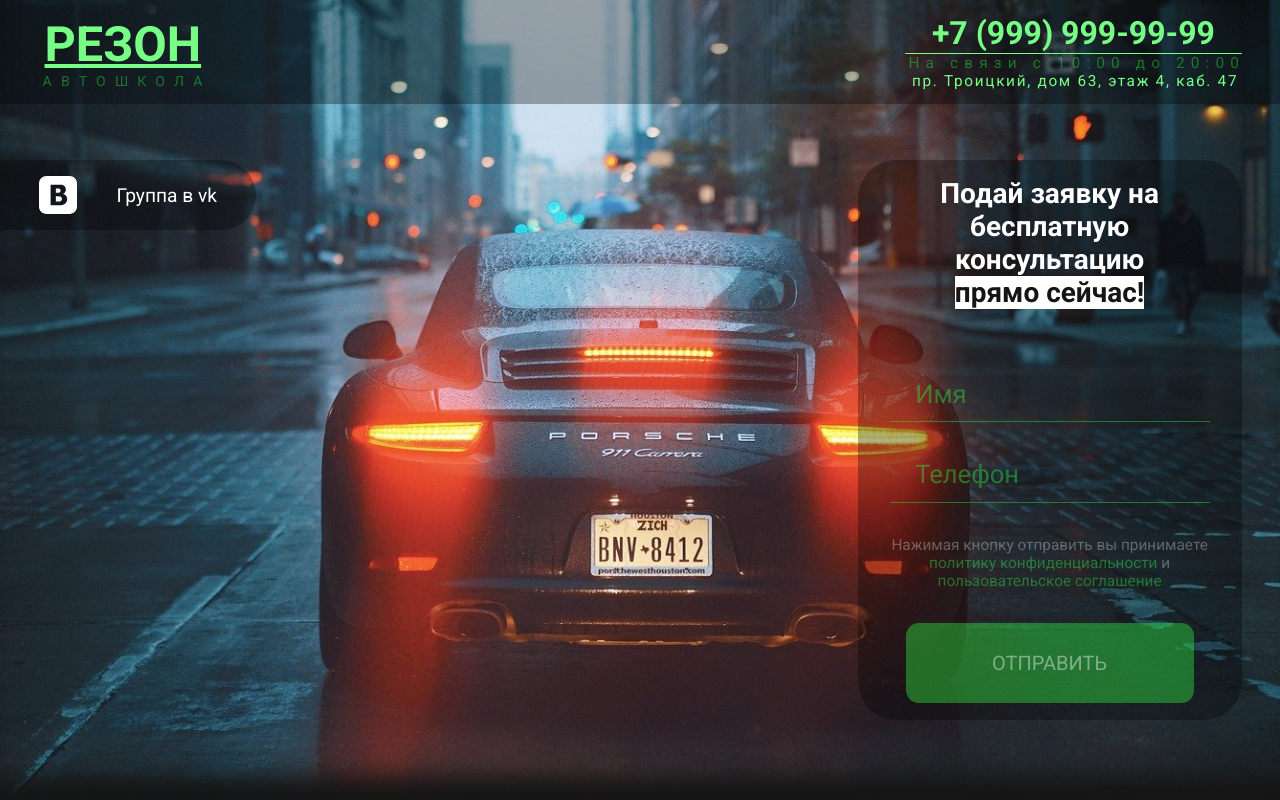
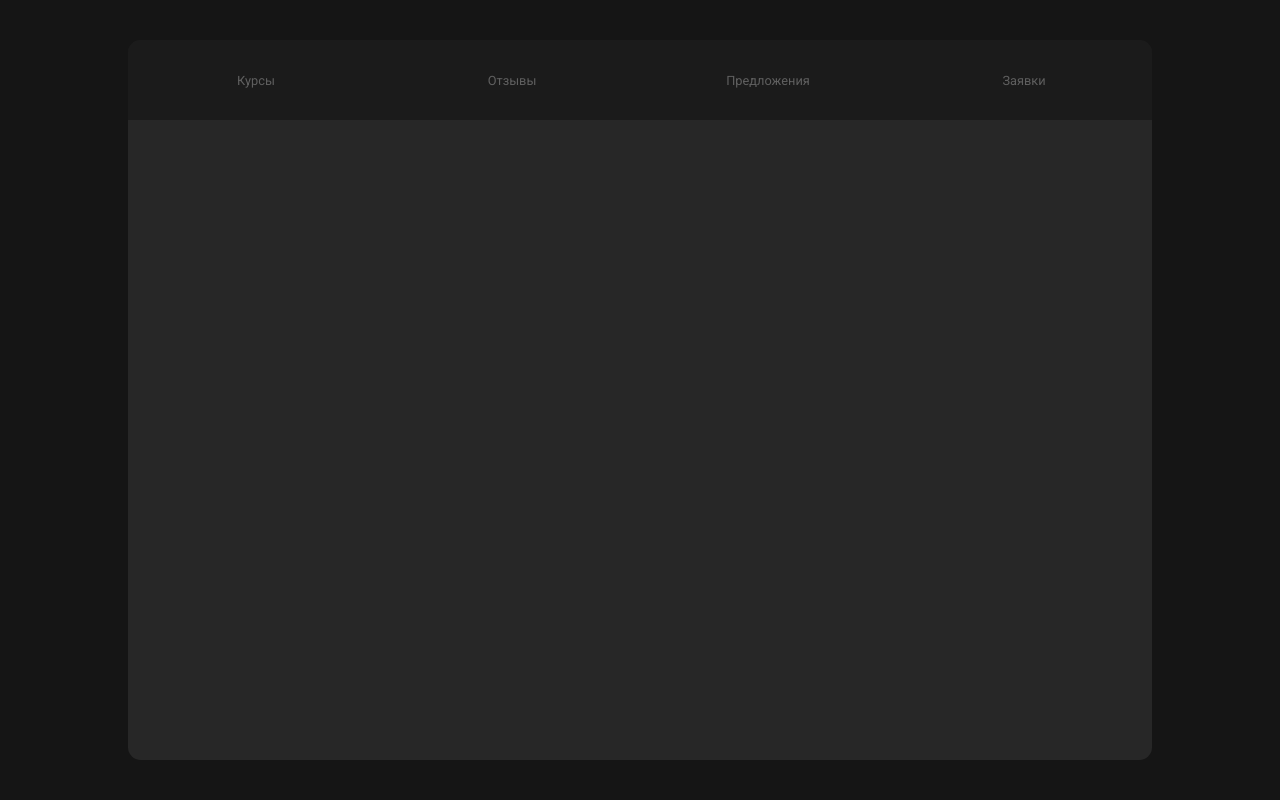
Before and after one commit to vzichv/reason, a React (Create React App) app: page /admin in a window 1280 px wide. Shown: the top 800 px of the page. Built offline with nearby package versions, Linux system fonts and the light colour scheme.

Commit message:
Create router

```diff
--- a/src/App.tsx
+++ b/src/App.tsx
@@ -1,10 +1,14 @@
+import { Routes, Route } from 'react-router-dom';
+
 import Landing from './pages/landing/landing';
+import Admin from './pages/admin/admin'
 
 function App(): JSX.Element {
   return (
-    <>
-      <Landing />
-    </>
+    <Routes>
+      <Route path='/' element={ <Landing /> } />
+      <Route path='/admin/*' element={ <Admin /> } />
+    </Routes>
   );
 }
 
```
